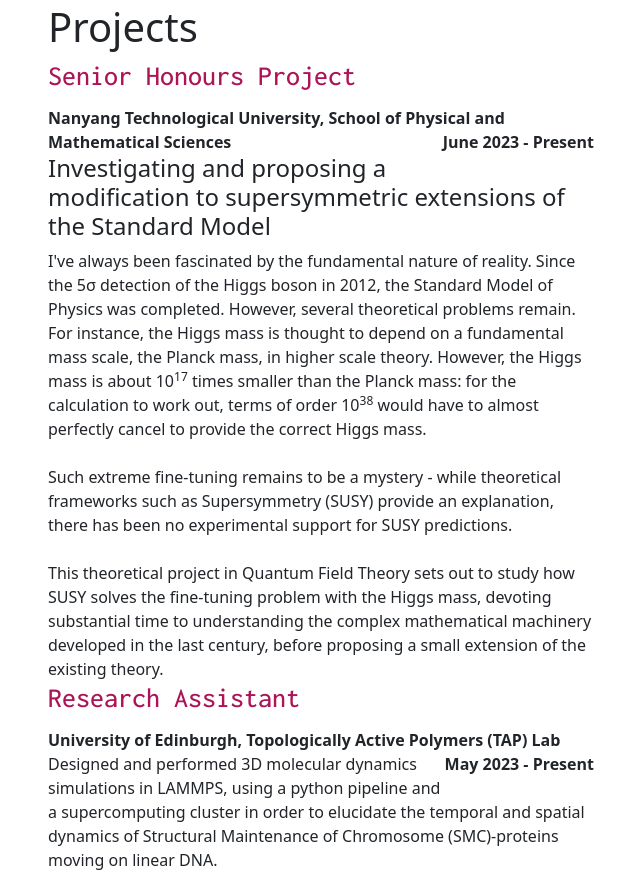
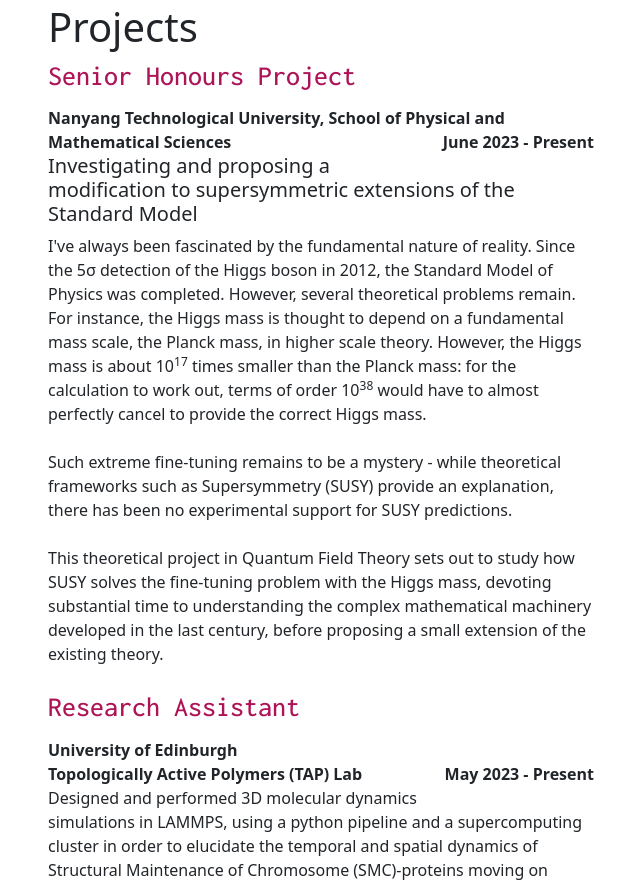
Before and after one commit to zhengyang-c/zhengyang-c.github.io, a plain HTML site: page index.html in a window 1280 px wide. Shown: the part 1031-1911 px from the top of the page, without its empty margins (319-959 px from the left). Drawn offline with nearby package versions, Linux system fonts and the light colour scheme.

Commit message:
Spacings

```diff
--- a/index.html
+++ b/index.html
@@ -77,17 +77,19 @@
                         <h3 class = 'project-title'>Senior Honours Project</h3>
                         <p class = "fw-bold d-inline">Nanyang Technological University, School of Physical and Mathematical Sciences</p>
                         <p class = 'float-end fw-bold'>June 2023 - Present</p><br />
-                        <h4>Investigating and proposing a modification to supersymmetric extensions of the Standard Model</h4>
+                        <h5>Investigating and proposing a modification to supersymmetric extensions of the Standard Model</h5>
 
                         I've always been fascinated by the fundamental nature of reality. Since the 5σ detection of the Higgs boson in 2012, the Standard Model of Physics was completed. However, several theoretical problems remain. For instance, the Higgs mass is thought to depend on a fundamental mass scale, the Planck mass, in higher scale theory. However, the Higgs mass is about 10<sup class = "d-inline">17</sup> times smaller than the Planck mass: for the calculation to work out, terms of order 10<sup class = "d-line">38</sup> would have to almost perfectly cancel to provide the correct Higgs mass. <br /><br/>
 
                         Such extreme fine-tuning remains to be a mystery - while theoretical frameworks such as Supersymmetry (SUSY) provide an explanation, there has been no experimental support for SUSY predictions.<br /><br/>
 
                         This theoretical project in Quantum Field Theory sets out to study how SUSY solves the fine-tuning problem with the Higgs mass, devoting substantial time to understanding the complex mathematical machinery developed in the last century, before proposing a small extension of the existing theory.
+                        <br /><br />
 
                         <h3 class = 'project-title'>Research Assistant</h3>
-                        <p class = "fw-bold d-inline">University of Edinburgh, Topologically Active Polymers (TAP) Lab</p>
+                        <p class = "fw-bold d-inline">University of Edinburgh<br/>Topologically Active Polymers (TAP) Lab</p>
                         <p class = 'float-end fw-bold'>May 2023 - Present</p><br />
+
                         Designed and performed 3D molecular dynamics simulations in LAMMPS, using a python pipeline and a supercomputing cluster in order to elucidate the temporal and spatial dynamics of Structural Maintenance of Chromosome (SMC)-proteins moving on linear DNA. <br/><br/>
                         Performed statistical analysis with the goal of connecting simulation results to <em>in vitro</em> and <em>in vivo</em> observations in collaboration with an experimental lab.
 
```
